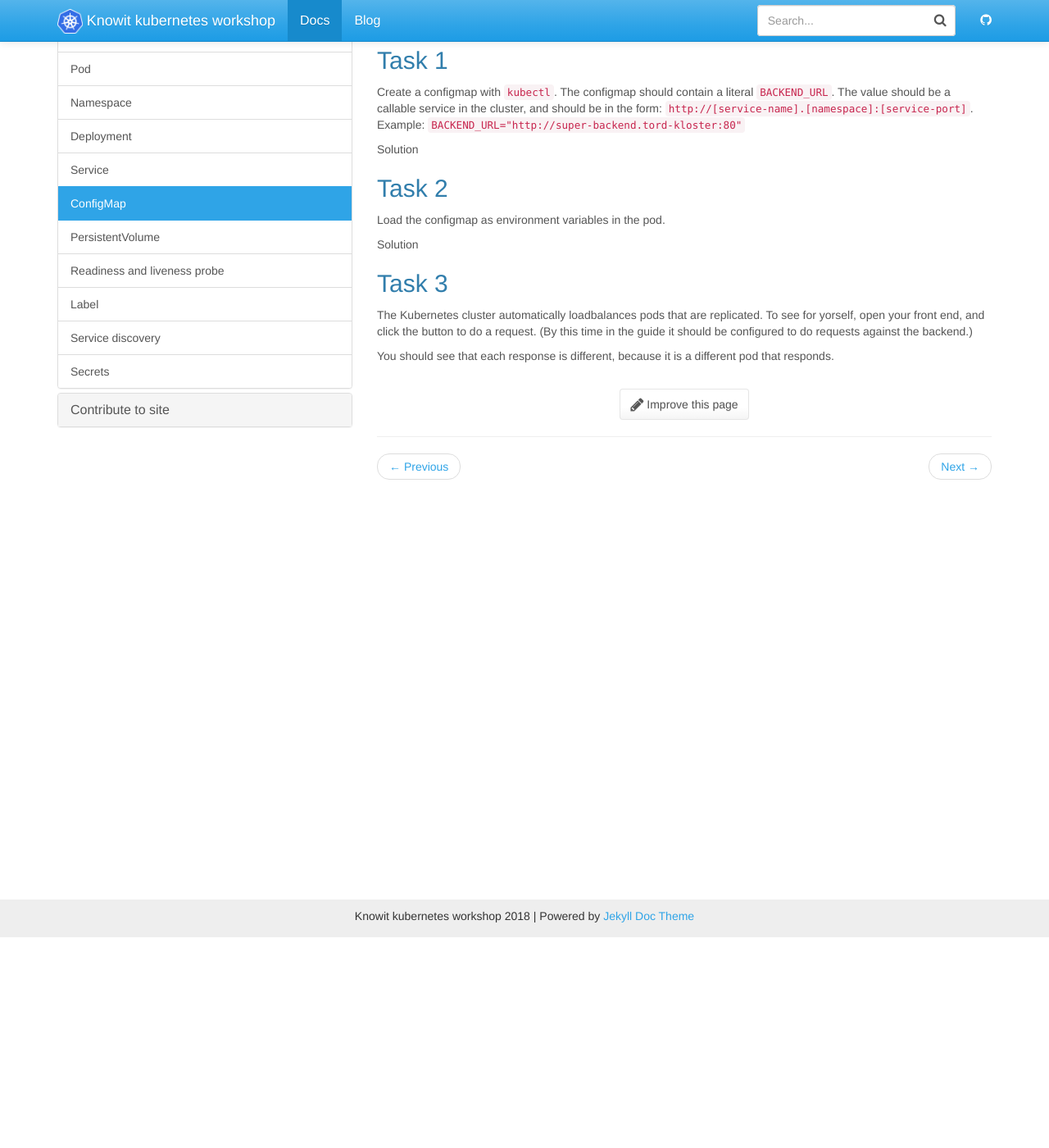
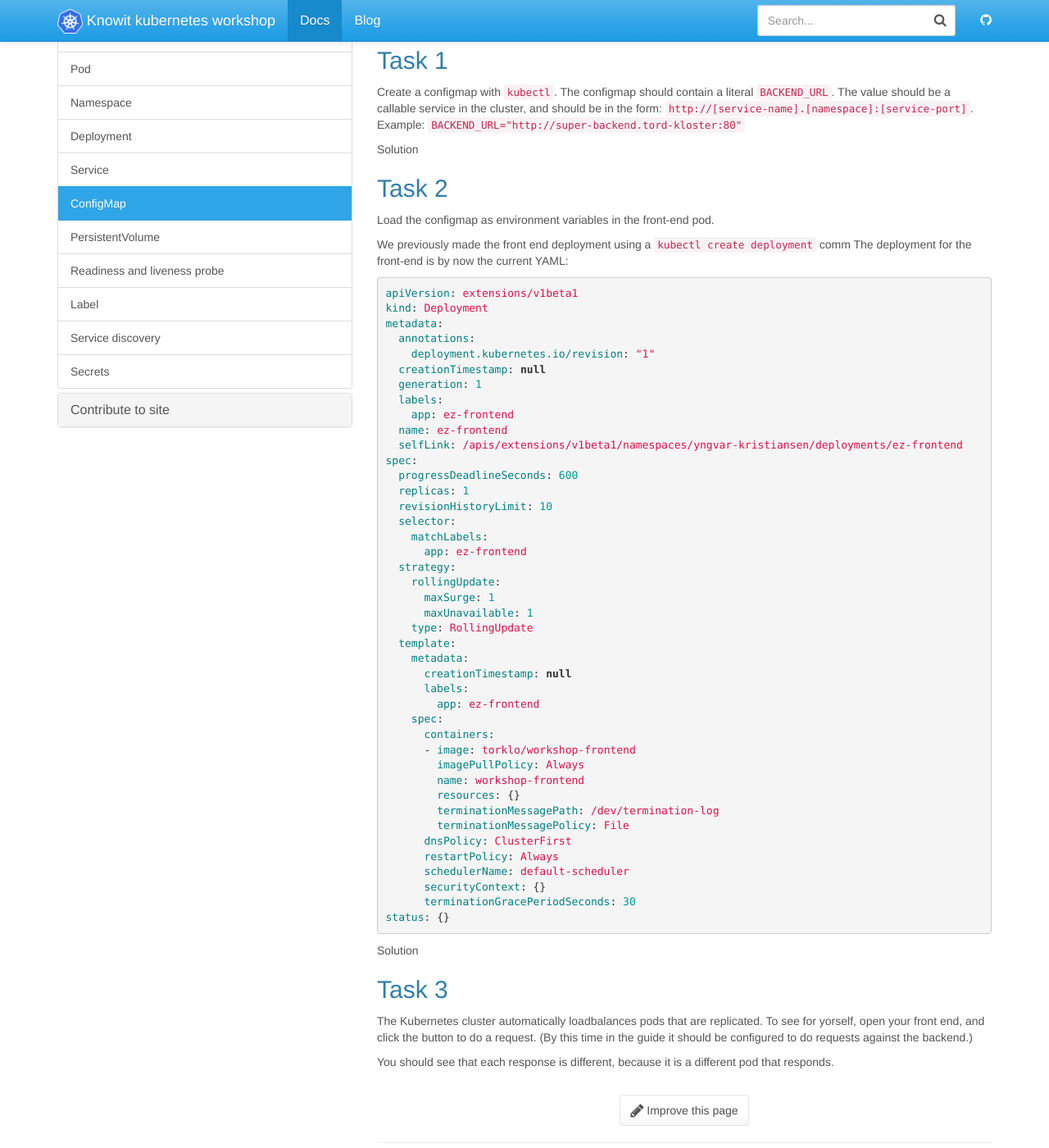
Before and after one commit to knowit/kubernetes-workshop, a Jekyll site: the page built from docs/_docs/workshop/configmap.md, in a window 1280 px wide and 1400 px high, scrolled down 257 px. Shown: the whole window at 82% size. Built offline with Jekyll 4.4.1, drawn with Linux system fonts in a browser that asks for light colours.

Commit message:
Update configmap.md

````diff
--- a/docs/_docs/workshop/configmap.md
+++ b/docs/_docs/workshop/configmap.md
@@ -21,7 +21,7 @@
 <div markdown="1">
 
 ```
-kubectl create configmap super-configmap --from-literal=BACKEND_URL=http://workshop-api-deployment:yngvar-kristiansen:80
+kubectl create configmap super-configmap --from-literal=BACKEND_URL=http://workshop-api-deployment.yngvar-kristiansen:80
 ```
 
 
@@ -30,7 +30,54 @@
 
 ## Task 2
 
-Load the configmap as environment variables in the pod.
+Load the configmap as environment variables in the front-end pod.
+
+We previously made the front end deployment using a `kubectl create deployment` comm The deployment for the front-end is by now the current YAML:
+
+```yaml
+apiVersion: extensions/v1beta1
+kind: Deployment
+metadata:
+  annotations:
+    deployment.kubernetes.io/revision: "1"
+  creationTimestamp: null
+  generation: 1
+  labels:
+    app: ez-frontend
+  name: ez-frontend
+  selfLink: /apis/extensions/v1beta1/namespaces/yngvar-kristiansen/deployments/ez-frontend
+spec:
+  progressDeadlineSeconds: 600
+  replicas: 1
+  revisionHistoryLimit: 10
+  selector:
+    matchLabels:
+      app: ez-frontend
+  strategy:
+    rollingUpdate:
+      maxSurge: 1
+      maxUnavailable: 1
+    type: RollingUpdate
+  template:
+    metadata:
+      creationTimestamp: null
+      labels:
+        app: ez-frontend
+    spec:
+      containers:
+      - image: torklo/workshop-frontend
+        imagePullPolicy: Always
+        name: workshop-frontend
+        resources: {}
+        terminationMessagePath: /dev/termination-log
+        terminationMessagePolicy: File
+      dnsPolicy: ClusterFirst
+      restartPolicy: Always
+      schedulerName: default-scheduler
+      securityContext: {}
+      terminationGracePeriodSeconds: 30
+status: {}
+```
 
 <details>
   <summary>Solution</summary>
@@ -43,8 +90,15 @@
   - name: {....}
     envFrom:
     - configMapRef:
-        name: # name of your configmap
+        name: super-configmap # name of your configmap
 ```
+
+```
+kubectl apply -f workshop-frontend-deployment.yaml # or whatever you called the yaml file earlier
+```
+
+Now all your 3 pods in your deployment should be restarted by Kubernetes.
+
 </div>
 </details>
 
````
